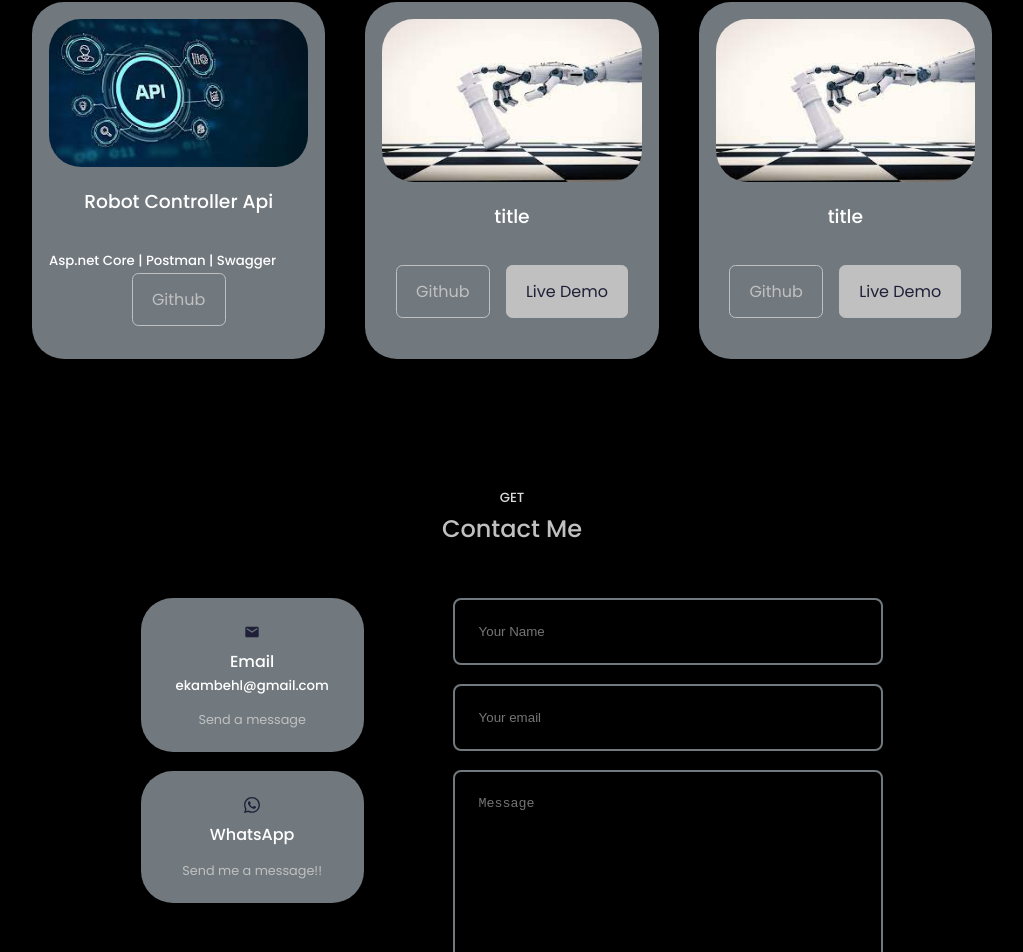
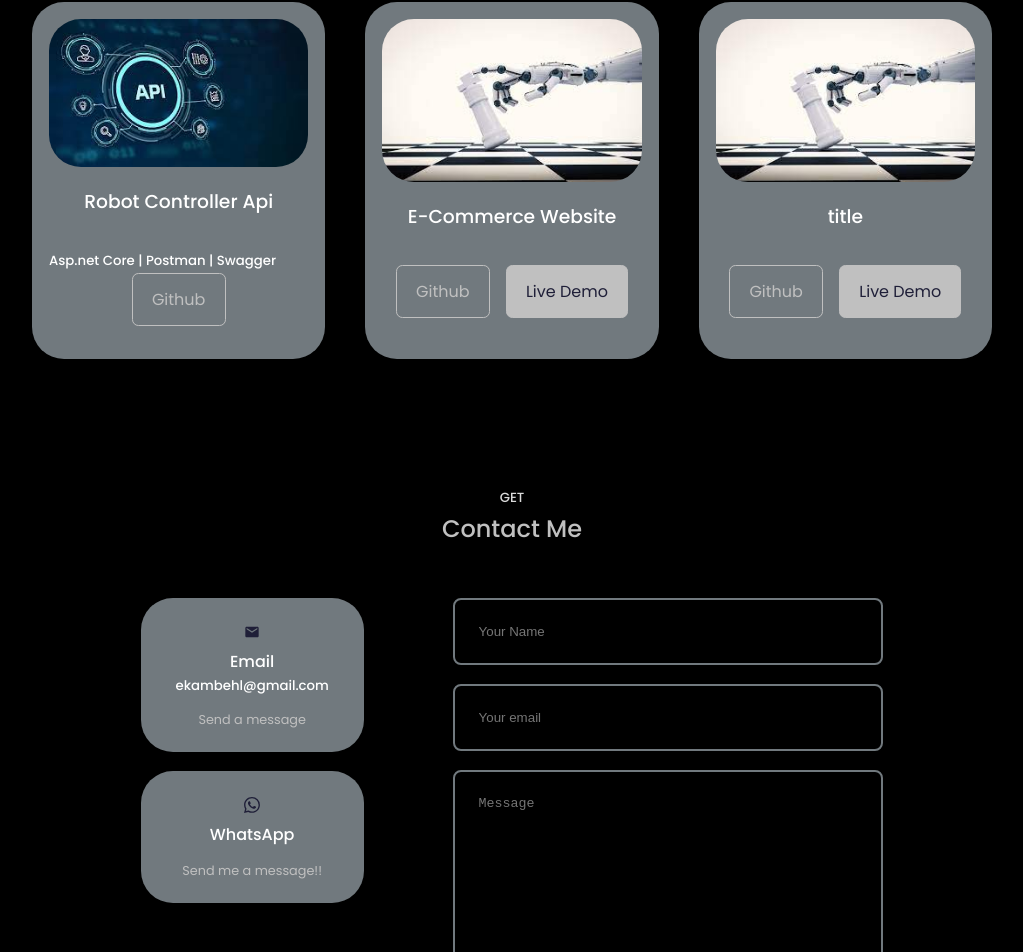
Before and after one commit to EkamBehl/My_Portfolio, a React (Create React App) app: page / in a window 1280 px wide. Shown: the part 1936-2888 px from the top of the page, without its empty margins (128-1151 px from the left). Built offline with nearby package versions, Linux system fonts and the light colour scheme.

Commit message:
Update Portfolio.jsx

```diff
--- a/src/components/portfolio/Portfolio.jsx
+++ b/src/components/portfolio/Portfolio.jsx
@@ -7,9 +7,9 @@ const data=[
   {
   id:1,
   image:img1,
-  title:'title',
-  github:'https://github.com',
-  demo:'https://github.com'
+  title:'E-Commerce Website',
+  github:'https://github.com/EkamBehl/ecommerce-store-1',
+  demo:'https://ecommerce-store-1-4ewrpcf09-ekambehl.vercel.app/'
   },
   {
     id:2,
```
